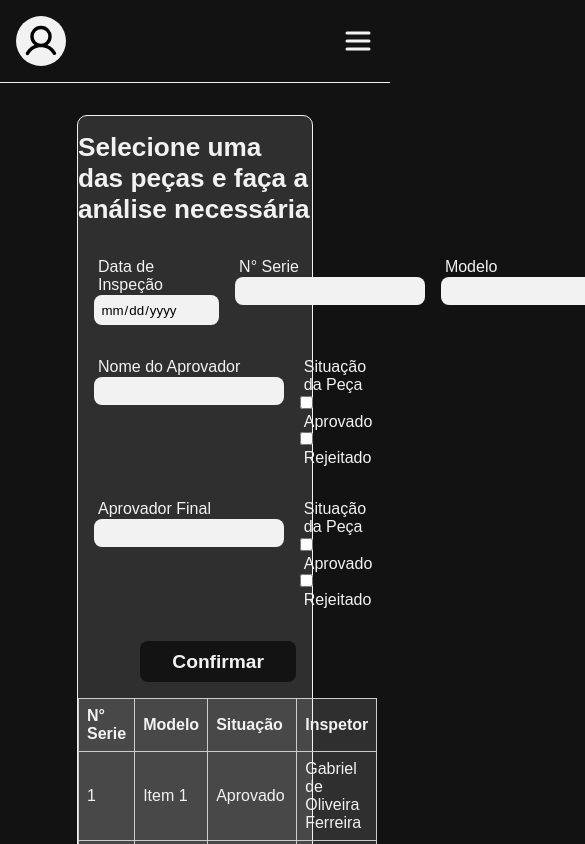
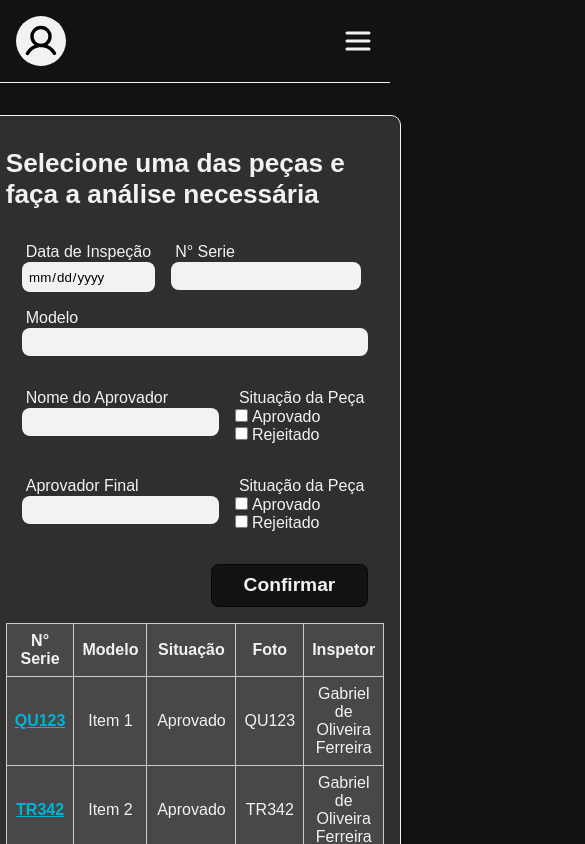
Before and after one commit to gabrieloliveiracrz/auto-control-parts, a React (Vite) app: page / in a window 390 px wide. Shown: the top 844 px of the page, 585 px wide, since content can reach past the window. Built offline with nearby package versions, Linux system fonts and the light colour scheme; sample sign-in values are in the browser's storage; a web font is replaced by a local one; what fusioncharts would draw is missing.

Commit message:
page control responsive

```diff
--- /dev/null
+++ b/src/components/Sidebar/Sidebar.jsx
@@ -0,0 +1,22 @@
+import React from 'react';
+import * as s from './style'; // Importe seus estilos ou componentes necessários
+
+const Sidebar = ({ activePage, handlePageClick }) => {
+    return (
+        <s.Sidebar>
+            <s.Content>
+                <s.SidebarItem onClick={() => handlePageClick('Control')} className={activePage === 'Control' ? 'visited' : ''}>
+                    Controle de Peças
+                </s.SidebarItem>
+                <s.SidebarItem onClick={() => handlePageClick('Dashboard')} className={activePage === 'Dashboard' ? 'visited' : ''}>
+                    Dashboard de Peças
+                </s.SidebarItem>
+                <s.SidebarItem onClick={() => handlePageClick('Admin')} className={activePage === 'Admin' ? 'visited' : ''}>
+                    Painel de Admin
+                </s.SidebarItem>
+            </s.Content>
+        </s.Sidebar>
+    );
+};
+
+export default Sidebar;
--- /dev/null
+++ b/src/components/Sidebar/style.jsx
@@ -0,0 +1,28 @@
+import styled from 'styled-components';
+
+export const Sidebar = styled.div`
+  background-color: red;
+  position: fixed;
+  height: 100%;
+  top: 0px;
+  right: 0px;
+  width: 300px;
+  right: ${props => props.sidebar ? '0' : '-100%'};
+  animation: showSidebar .4s;
+
+
+  @keyframes showSidebar {
+    from {
+      opacity: 0;
+      width: 0;
+    }
+    to {
+      opacity: 1;
+      width: 300px;
+    }
+  }
+`;
+
+export const Content = styled.div`
+  margin-top: 100px;
+`;
--- a/src/pages/portal/Control/Control.jsx
+++ b/src/pages/portal/Control/Control.jsx
@@ -3,10 +3,11 @@ import * as s from './style';
 
 const Control = () => {
   const data = [
-    { serie: 1, model: 'Item 1', situation: 'Aprovado', inspector: 'Gabriel de Oliveira Ferreira' },
-    { serie: 2, model: 'Item 2', situation: 'Aprovado', inspector: 'Gabriel de Oliveira Ferreira' },
-    { serie: 3, model: 'Item 3', situation: 'Recusado', inspector: 'Gabriel de Oliveira Ferreira' },
+    { serie: 'QU123', model: 'Item 1', situation: 'Aprovado', img: 'QU123', inspector: 'Gabriel de Oliveira Ferreira' },
+    { serie: 'TR342', model: 'Item 2', situation: 'Aprovado', img: 'TR342', inspector: 'Gabriel de Oliveira Ferreira' },
+    { serie: 'CI534', model: 'Item 3', situation: 'Recusado', img: 'CI534', inspector: 'Gabriel de Oliveira Ferreira' },
   ];
+
   return (
     <s.Container>
       <s.Card>
@@ -77,15 +78,17 @@ const Control = () => {
                 <th>N° Serie</th>
                 <th>Modelo</th>
                 <th>Situação</th>
+                <th>Foto</th>
                 <th>Inspetor</th>
               </tr>
             </thead>
             <tbody>
               {data.map((item, index) => (
                 <tr key={index}>
-                  <td>{item.serie}</td>
+                  <td className='key'>{item.serie}</td>
                   <td>{item.model}</td>
                   <td>{item.situation}</td>
+                  <td>{item.img}</td>
                   <td>{item.inspector}</td>
                 </tr>
               ))}
--- a/src/pages/portal/Control/style.jsx
+++ b/src/pages/portal/Control/style.jsx
@@ -1,21 +1,24 @@
 import styled from 'styled-components';
-import { Link } from 'react-router-dom';
-import { Student } from '@phosphor-icons/react';
 
 export const Container = styled.div`
   display: flex;
   justify-content: center;
   flex: 1;
-`
+
+  @media (max-width: 768px) {
+    flex: 1;
+  }
+`;
+
 
 export const Card = styled.div`
   display: flex;
   flex-direction: column;
   background-color: rgba(255, 255, 255, 0.12);
+  padding: 1rem;
   border: 1px solid #f2f2f2;
-  width: 60%;
-  border-top-right-radius: 10px;
-  border-top-left-radius: 10px;
+  max-width: 600px;
+  border-radius: 10px;
 `;
 
 export const Title = styled.div`
@@ -40,6 +43,11 @@ export const Row = styled.div`
 
   & .auto{
     flex: 1;
+  }
+
+  @media (max-width: 768px) {
+    display: flex;
+    flex-wrap: wrap;
   }
 `
 
@@ -71,6 +79,7 @@ export const Action = styled.div`
     border: none;
     border-radius:8px;
     background-color: rgba(0, 0, 0, 0.6);
+    border: 1px solid rgba(0, 0, 0, 0.6);
     color: #f2f2f2;
     font-weight: 600;
     font-size: 1.2rem;
@@ -88,7 +97,6 @@ export const Parts = styled.div`
   display: flex;
 
   table{
-    text-align: center;
     padding: 0.2rem;
     flex: 1;
     border-collapse: collapse;
@@ -98,7 +106,7 @@ export const Parts = styled.div`
     td {
     border: 1px solid #ccc; /* Adapte a espessura e a cor da borda conforme necessário */
     padding: 8px;
-    text-align: left;
+    text-align: center;
   }
 
 
@@ -109,5 +117,16 @@ export const Parts = styled.div`
     td{
       color: #f2f2f2;
     }
+
+    .key{
+      color: #00b4d8;
+      text-decoration: underline;
+      cursor: pointer;
+      font-weight: 600;
+
+      &:hover{
+        color: #008CB9;
+      }
+    }
   }
 `
--- a/src/pages/portal/PortalLayout.jsx
+++ b/src/pages/portal/PortalLayout.jsx
@@ -5,12 +5,24 @@ import { List, SignOut, User } from '@phosphor-icons/react';
 import Control from './Control/Control';
 import Dashboard from './dashboard/Dashboard';
 import Admin from './admin/Admin';
+import Sidebar from '../../components/Sidebar/Sidebar'; // Importe o novo componente
 
 const Portal = () => {
   const navigate = useNavigate();
   const user = JSON.parse(localStorage.getItem('user'));
   const [isMobile, setIsMobile] = useState(false);
   const [activePage, setActivePage] = useState('Control');
+  const [isSidebarOpen, setIsSidebarOpen] = useState(false);
+
+  const toggleSidebar = () => {
+    setIsSidebarOpen(!isSidebarOpen);
+  };
+
+  useEffect(() => {
+    console.log(isSidebarOpen);
+
+  }, [isSidebarOpen])
+
 
   useEffect(() => {
     if (!user) {
@@ -32,6 +44,7 @@ const Portal = () => {
 
   const handlePageClick = (pageName) => {
     setActivePage(pageName);
+    setIsSidebarOpen(false); // Feche o sidebar quando uma opção for clicada
   };
 
   return (
@@ -41,7 +54,7 @@ const Portal = () => {
           <s.UserIcon>
             <User size={36} weight='bold' />
           </s.UserIcon>
-          <List size={32} color='#f2f2f2' weight='bold' />
+          <List size={32} onClick={toggleSidebar} color='#f2f2f2' weight='bold' />
         </s.Header>
       ) : (
         <s.Header>
@@ -63,12 +76,16 @@ const Portal = () => {
           <SignOut size={32} color='#f2f2f2' cursor="pointer" weight='bold' />
         </s.Header>
       )}
-      {activePage === 'Control' && (<Control/>)}
-      {activePage === 'Dashboard' && (<Dashboard/>)}
-      {activePage === 'Admin' && (<Admin/>)}
 
+      {/* Renderize o Sidebar na versão mobile quando isSidebarOpen for verdadeiro */}
+      {isMobile && isSidebarOpen && (
+        <Sidebar activePage={activePage} handlePageClick={handlePageClick} />
+      )}
+
+      {activePage === 'Control' && (<Control />)}
+      {activePage === 'Dashboard' && (<Dashboard />)}
+      {activePage === 'Admin' && (<Admin />)}
     </div>
-
   );
 };
 
--- a/src/pages/portal/admin/Parts/Parts.jsx
+++ b/src/pages/portal/admin/Parts/Parts.jsx
@@ -2,7 +2,7 @@ import React from 'react';
 import * as s from './style';
 import { useState } from 'react';
 
-const Control = () => {
+const Parts = () => {
   const [selecao, setSelecao] = useState('');
 
   // Função para lidar com a mudança de seleção
@@ -49,7 +49,7 @@ const Control = () => {
             <tbody>
               {data.map((item, index) => (
                 <tr key={index}>
-                  <td>{item.prefix}</td>
+                  <td className='key'>{item.prefix}</td>
                   <td>{item.model}</td>
                 </tr>
               ))}
@@ -61,4 +61,4 @@ const Control = () => {
   );
 };
 
-export default Control;
+export default Parts;
--- a/src/pages/portal/admin/Parts/style.jsx
+++ b/src/pages/portal/admin/Parts/style.jsx
@@ -6,18 +6,20 @@ export const Container = styled.div`
   display: flex;
   justify-content: center;
   flex: 1;
+  max-width: 1000px; /* ou outro valor adequado */
+  margin: 0 auto; /* centraliza horizontalmente */
 `
+
 
 export const Card = styled.div`
   display: flex;
   flex-direction: column;
   background-color: rgba(255, 255, 255, 0.12);
+  padding: 1rem;
   border: 1px solid #f2f2f2;
-  width: 36rem;
-  border-top-right-radius: 10px;
-  border-top-left-radius: 10px;
+  max-width: 800px;
+  border-radius: 10px;
 `;
-
 
 export const Title = styled.div`
   display: flex;
@@ -53,7 +55,7 @@ export const FormControl = styled.div`
     color: #f2f2f2;
   }
 
-  input, select{
+  input{
     padding: 0.4rem;
     background-color: #f2f2f2;
     border: none;
@@ -72,6 +74,7 @@ export const Action = styled.div`
     border: none;
     border-radius:8px;
     background-color: rgba(0, 0, 0, 0.6);
+    border: 1px solid rgba(0, 0, 0, 0.6);
     color: #f2f2f2;
     font-weight: 600;
     font-size: 1.2rem;
@@ -80,7 +83,7 @@ export const Action = styled.div`
 
   button:hover{
     background-color: rgba(0, 0, 0, 0.04);
-    border: .5px solid #f2f2f2;
+    border: 1px solid #f2f2f2;
     transition: 100ms;
   }
 `
@@ -89,7 +92,6 @@ export const Parts = styled.div`
   display: flex;
 
   table{
-  text-align: center;
     padding: 0.2rem;
     flex: 1;
     border-collapse: collapse;
@@ -99,7 +101,7 @@ table{
     td {
     border: 1px solid #ccc; /* Adapte a espessura e a cor da borda conforme necessário */
     padding: 8px;
-  text-align: left;
+    text-align: center;
   }
 
 
@@ -110,5 +112,16 @@ table{
     td{
       color: #f2f2f2;
     }
+
+    .key{
+      color: #00b4d8;
+      text-decoration: underline;
+      cursor: pointer;
+      font-weight: 600;
+
+      &:hover{
+        color: #008CB9;
+      }
+    }
   }
 `
--- a/src/pages/portal/admin/User/User.jsx
+++ b/src/pages/portal/admin/User/User.jsx
@@ -2,7 +2,7 @@ import React from 'react';
 import * as s from './style';
 import { useState } from 'react';
 
-const Control = () => {
+const User = () => {
   const [selecao, setSelecao] = useState('');
 
   // Função para lidar com a mudança de seleção
@@ -65,7 +65,7 @@ const Control = () => {
             <tbody>
               {data.map((item, index) => (
                 <tr key={index}>
-                  <td>{item.cod}</td>
+                  <td className='key'>{item.cod}</td>
                   <td>{item.name}</td>
                   <td>{item.permission}</td>
                 </tr>
@@ -78,4 +78,4 @@ const Control = () => {
   );
 };
 
-export default Control;
+export default User;
--- a/src/pages/portal/admin/User/style.jsx
+++ b/src/pages/portal/admin/User/style.jsx
@@ -1,21 +1,27 @@
 import styled from 'styled-components';
 import { Link } from 'react-router-dom';
 import { Student } from '@phosphor-icons/react';
+
 
 export const Container = styled.div`
   display: flex;
   justify-content: center;
   flex: 1;
-`
+
+  @media (max-width: 768px) {
+    flex: 1;
+  }
+`;
+
 
 export const Card = styled.div`
   display: flex;
   flex-direction: column;
   background-color: rgba(255, 255, 255, 0.12);
+  padding: 1rem;
   border: 1px solid #f2f2f2;
-  width: 36rem;
-  border-top-right-radius: 10px;
-  border-top-left-radius: 10px;
+  max-width: 600px;
+  border-radius: 10px;
 `;
 
 export const Title = styled.div`
@@ -40,6 +46,11 @@ export const Row = styled.div`
 
   & .auto{
     flex: 1;
+  }
+
+  @media (max-width: 768px) {
+    display: flex;
+    flex-wrap: wrap;
   }
 `
 
@@ -71,6 +82,7 @@ export const Action = styled.div`
     border: none;
     border-radius:8px;
     background-color: rgba(0, 0, 0, 0.6);
+    border: 1px solid rgba(0, 0, 0, 0.6);
     color: #f2f2f2;
     font-weight: 600;
     font-size: 1.2rem;
@@ -88,7 +100,6 @@ export const Parts = styled.div`
   display: flex;
 
   table{
-  text-align: center;
     padding: 0.2rem;
     flex: 1;
     border-collapse: collapse;
@@ -98,7 +109,7 @@ table{
     td {
     border: 1px solid #ccc; /* Adapte a espessura e a cor da borda conforme necessário */
     padding: 8px;
-  text-align: left;
+    text-align: center;
   }
 
 
@@ -109,5 +120,16 @@ table{
     td{
       color: #f2f2f2;
     }
+
+    .key{
+      color: #00b4d8;
+      text-decoration: underline;
+      cursor: pointer;
+      font-weight: 600;
+
+      &:hover{
+        color: #008CB9;
+      }
+    }
   }
 `
--- a/src/pages/portal/admin/style.jsx
+++ b/src/pages/portal/admin/style.jsx
@@ -1,11 +1,12 @@
 import styled from 'styled-components';
-import { Link } from 'react-router-dom';
-import { Student } from '@phosphor-icons/react';
 
 export const Container = styled.div`
   display: flex;
   justify-content: center;
-  flex: 1;
+
+  @media (max-width: 768px) {
+    justify-content: space-between;
+  }
 `
 
 export const Card = styled.div`
--- a/src/pages/portal/style.jsx
+++ b/src/pages/portal/style.jsx
@@ -8,6 +8,7 @@ export const Header = styled.header`
   background-color: #121212;
   margin-bottom: 2rem;
   border-bottom: 1px solid #f2f2f2;
+  flex: 1;
 `;
 
 export const Pages = styled.div`
```
Lines whose indentation alone changed are shown as unchanged.
